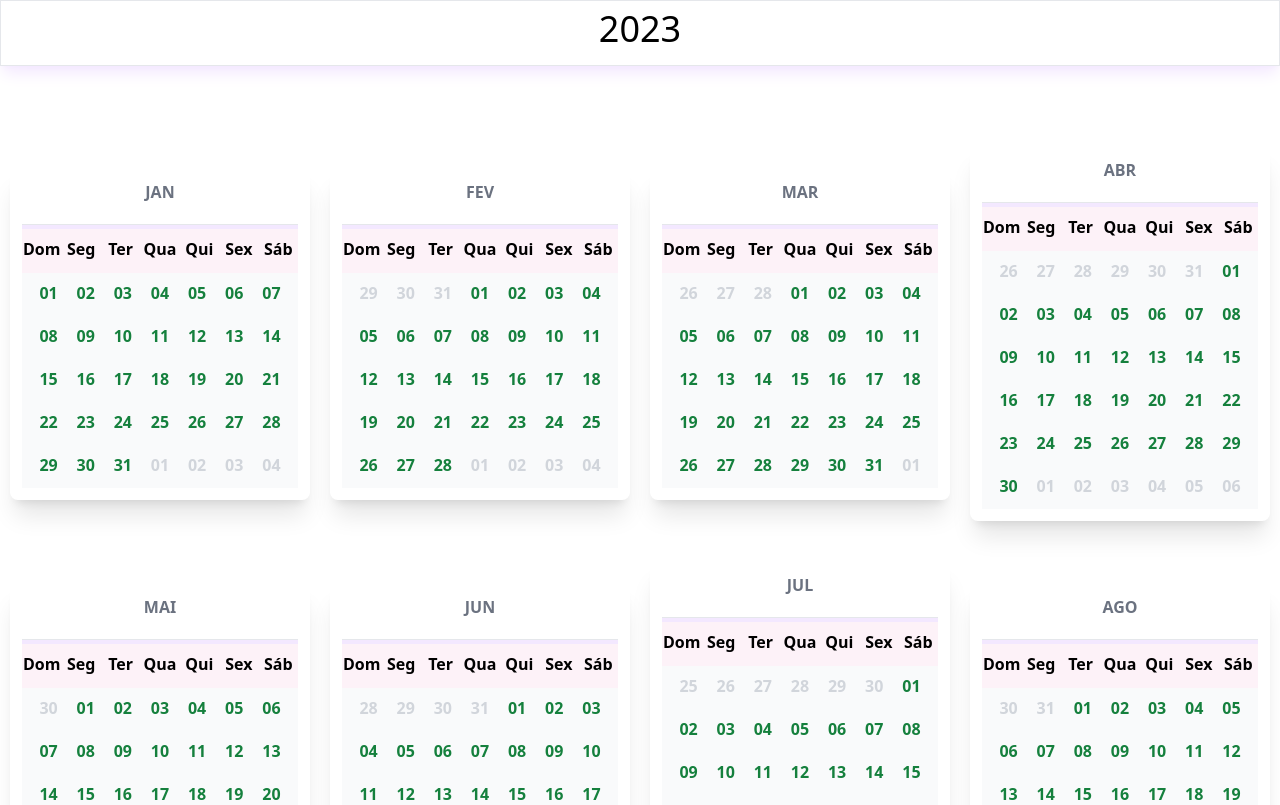
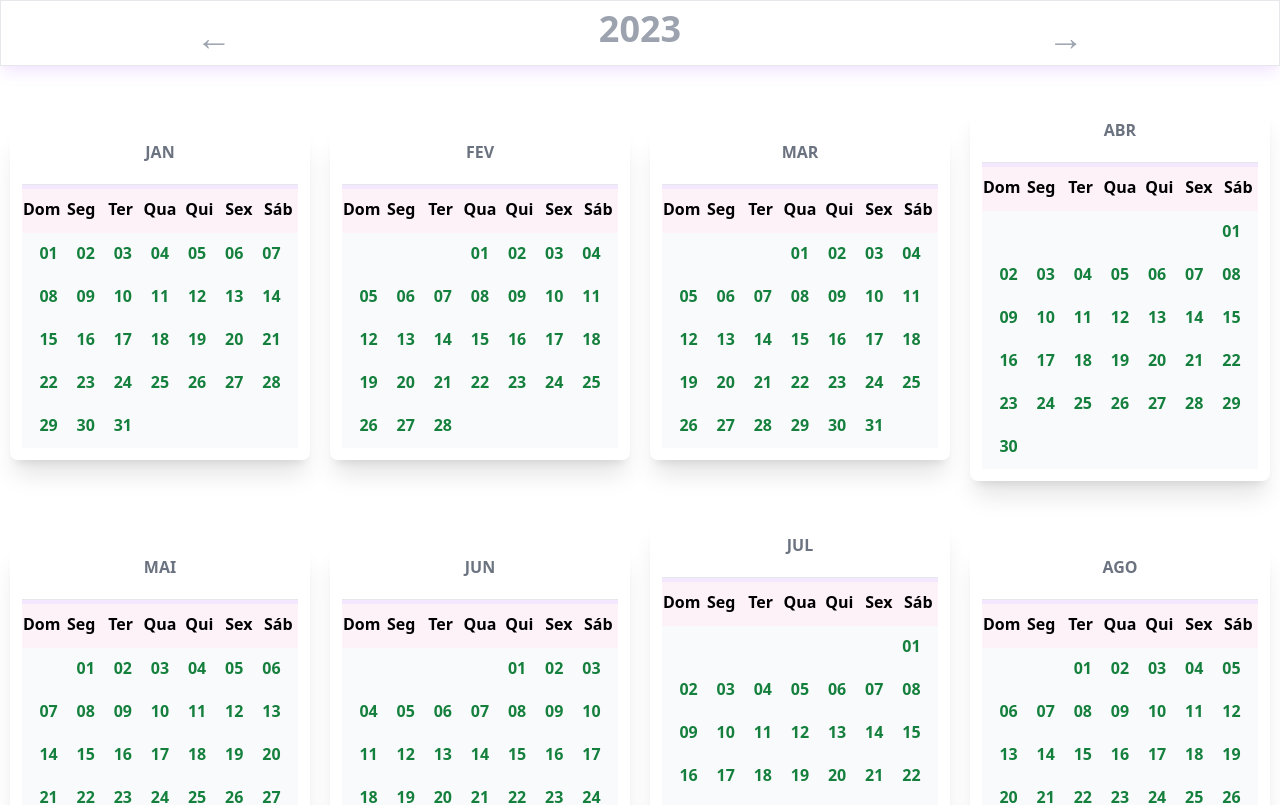
Before and after one commit to edgarrps/pretty-calendar, a React (Vite) app: page / in a window 1280 px wide. Shown: the top 805 px of the page. Built offline with nearby package versions, Linux system fonts and the light colour scheme.

Commit message:
Added arrows to change the year of the calendar

```diff
--- a/src/components/CardsOfDays.jsx
+++ b/src/components/CardsOfDays.jsx
@@ -16,7 +16,7 @@ const CardsOfDays = (props) => {
 
 
   return (
-    <div onClick={handleClickDate} className={`cursor-pointer select-none	font-semibold w-[27px] h-[27px] rounded-lg ${dayBtn == 'ok' ? 'bg-yellow-200' : ''} ${dayBtn === 'noInMonth' ? 'text-gray-300 cursor-not-allowed' : ''}`}> {props.day.format('DD').toString()}</div>
+    <div onClick={handleClickDate} className={`cursor-pointer select-none	font-semibold w-[27px] h-[27px] rounded-lg ${dayBtn == 'ok' ? 'bg-yellow-200' : ''} ${dayBtn === 'noInMonth' ? 'text-gray-50 cursor-default' : ''}`}> {props.day.format('DD').toString()}</div>
   )
 }
 
--- a/src/components/CardsOfYear.jsx
+++ b/src/components/CardsOfYear.jsx
@@ -11,12 +11,13 @@ export const CardsOfYear = (props) => {
     const daysOfTheWeek = ['Dom', 'Seg', 'Ter', 'Qua', 'Qui', 'Sex', 'Sáb'] //dias da semana impressos no calendário
 
     useEffect(() => {
+        setMonthsOfYearCard(monthsOfYearCard.year(props.currentYear))
         setWeeks(build(monthsOfYearCard))
-    }, [monthsOfYearCard])
+    }, [monthsOfYearCard, props.currentYear])
 
     return (
         <div className='pb-10'>
-            <div className='w-[300px] h-full p-3 rounded-lg shadow-xl hover:shadow-2xl hover:border hover:border-purple-100' id='month-card'>
+            <div className='w-[300px] h-full p-3 rounded-lg shadow-xl transition duration-300 ease-out hover:ease-in hover:shadow-2xl hover:border hover:border-purple-100' id='month-card'>
                 <div className='text-gray-500 text-center pb-5 font-extrabold'>{monthsOfYearCard.format('MMMM')}</div>
                 <hr className='pb-1 bg-purple-100'/>
                 <div className='grid grid-cols-7 pt-2 pb-3 bg-pink-50 font-bold text-center'>{daysOfTheWeek.map(position => (<div key={position}>{position}</div>))}</div>
--- a/src/pages/Calendar.jsx
+++ b/src/pages/Calendar.jsx
@@ -17,10 +17,12 @@ const Calendar = () => {
 
     return (
         <div className='grid sm:grid-cols-1 flex'>
-            <div className='shadow-purple-100 border pt-2 shadow-lg'>
-                <h1 className='text-4xl text-center pb-4'>{moment().format('YYYY')}</h1>
+            <div className='grid grid-cols-3 w-screen flex justify-content align-items shadow-purple-100 border pt-2 shadow-lg'>
+                <button onClick={() => setCurrentYear(currentYear - 1)} className='text-4xl text-gray-400 transition duration-150 ease-out hover:ease-in hover:text-gray-300'> ← </button>
+                <h1 className='text-4xl font-bold text-gray-400 text-center pb-4'>{currentYear}</h1>
+                <button onClick={() => setCurrentYear(currentYear + 1)} className='text-4xl text-gray-400 transition duration-150 ease-out hover:ease-in hover:text-gray-300'> → </button>
             </div>
-            <div className='pb-20' />
+            <div className='pb-10' />
             <div className='grid xl:grid-cols-4 lg:grid-cols-3 md:grid-cols-2 sm:grid-cols-1 place-items-center h-screen w-full'> {/* Posicionamento dos meses */}
                 {monthX.map(value => (<CardsOfYear key={value} month={value} currentYear={currentYear} />))}
             </div>
```
